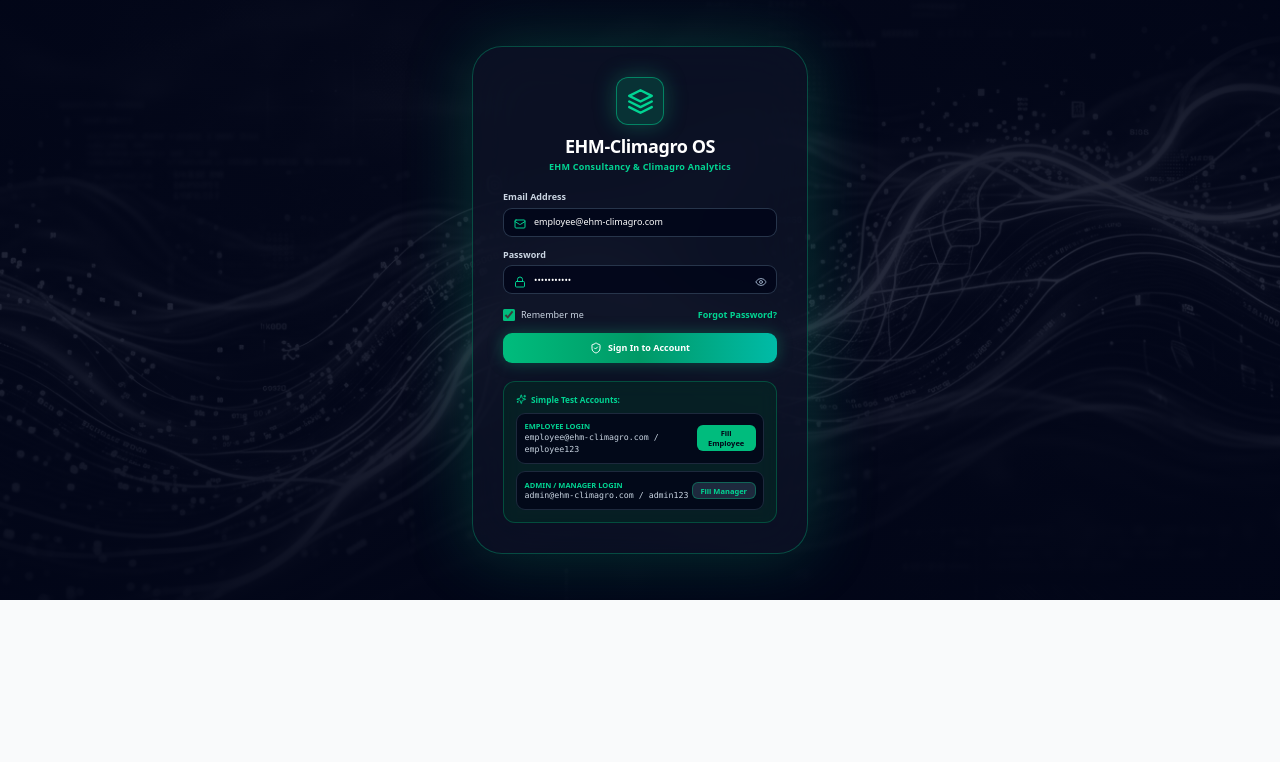
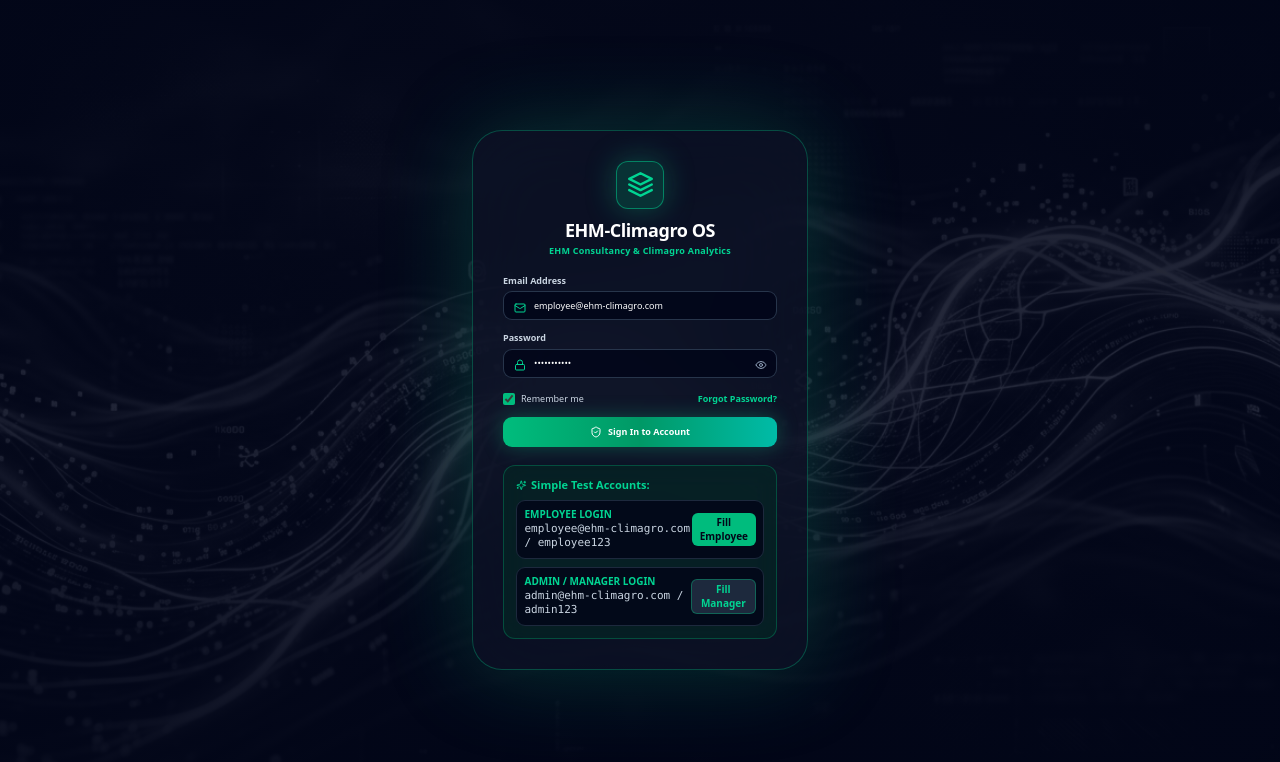
Before and after one commit to ashutosh096/hrdashboard, a React (Vite) app in the folder artifacts/hr-dashboard/: page / in a window 1280 px wide. Shown: the top 762 px of the page. Built offline with nearby package versions, Linux system fonts and the light colour scheme.

Commit message:
style(ui): apply html 75% rem scaling for seamless compact display with zero layout gaps

```diff
--- a/artifacts/hr-dashboard/src/index.css
+++ b/artifacts/hr-dashboard/src/index.css
@@ -9,12 +9,16 @@
     --card-bg: #FFFFFF;
   }
 
+  html {
+    font-size: 75%; /* Scales typography, paddings, gaps & layout elements to 75% size with 0 layout gaps */
+  }
+
   body {
-    zoom: 75%;
     background-color: var(--bg-page);
     color: #111827;
     font-family: 'Inter', system-ui, -apple-system, sans-serif;
     -webkit-font-smoothing: antialiased;
+    min-height: 100vh;
   }
 }
 
```
Also changed, not shown: 1 other file (tests, documents, lock files or other folders).
